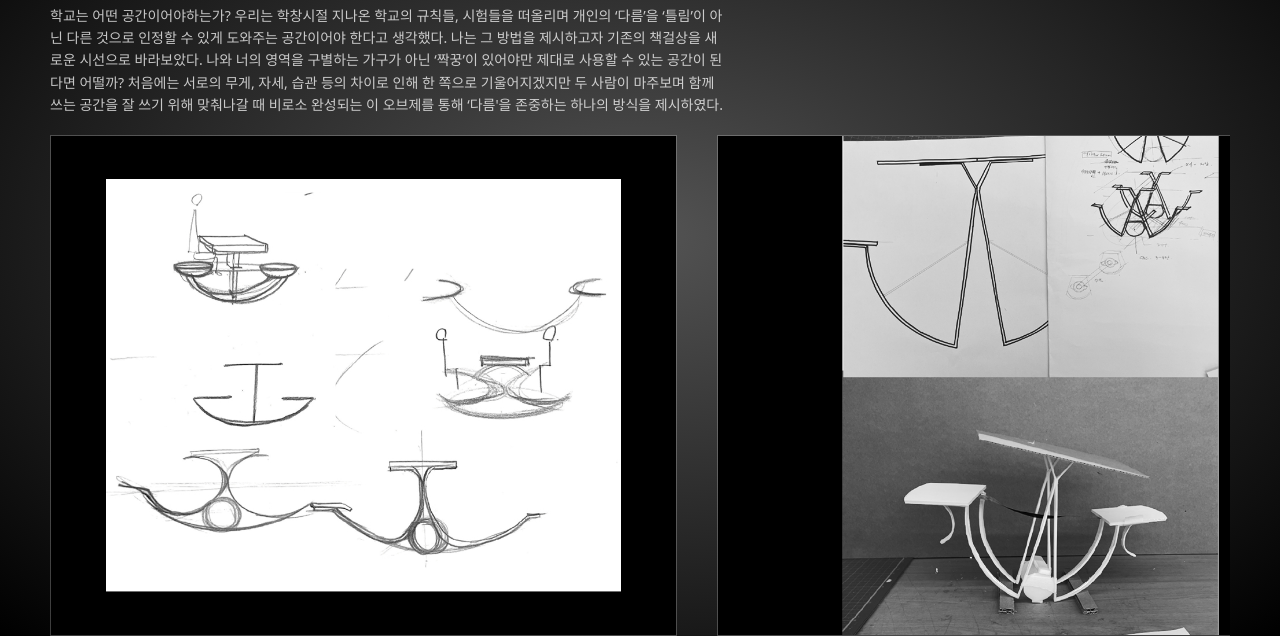
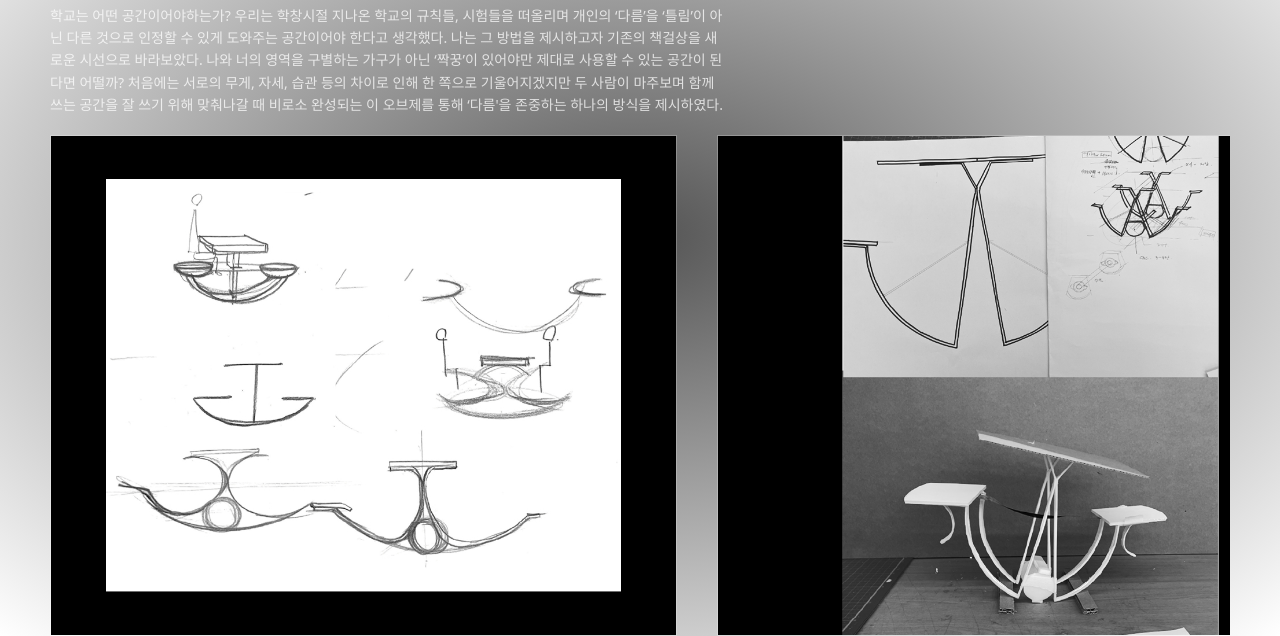
Before and after one commit to jingchive/JJOONII-WORLD, a plain HTML site: page lets-siso.html in a window 1280 px wide. Shown: the part 164-800 px from the top of the page. Drawn offline with Linux system fonts and the light colour scheme; files whose address does not match are found by name.

Commit message:
Update lets-siso.html

```diff
--- a/lets-siso.html
+++ b/lets-siso.html
@@ -12,7 +12,7 @@
   <!-- 이 페이지 전용 스타일: 아래 전체 교체본 -->
   <style>
     :root {
-      --ls-bg: radial-gradient(ellipse at center, #545454 0%, #000000 100%);
+      --ls-bg: radial-gradient(ellipse at center, #545454 0%, #ffffff 100%);
       --ls-fg: #ffffff;
       --ls-muted: rgba(255, 255, 255, 0.75);
       --ls-line: rgba(255, 255, 255, 0.18);
```
